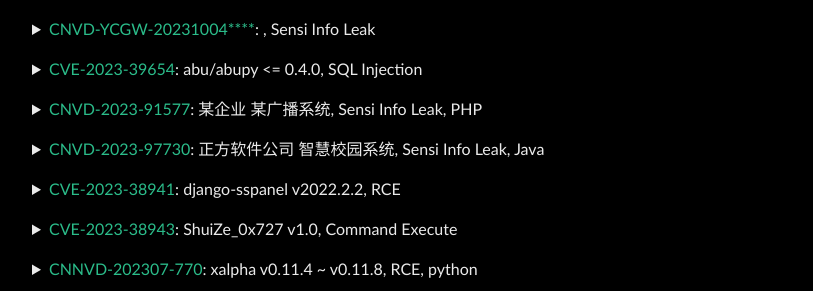
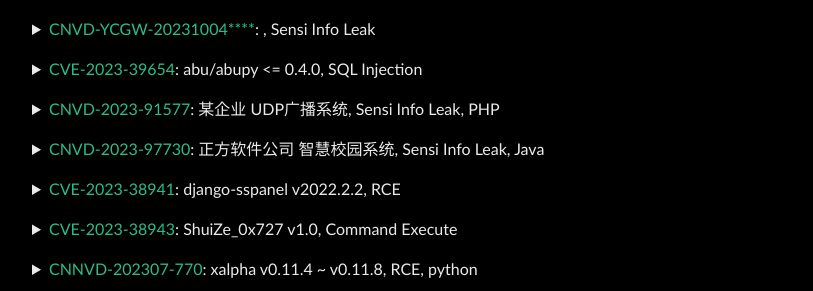
Before and after one commit to Leeyangee/leeyangee.github.io, a Jekyll site: the page built from _posts/1970-01-01-Common-Record.md, in a window 1280 px wide. Shown: the part 694-985 px from the top of the page, without its empty margins (160-973 px from the left). Built offline with Jekyll 4.4.1, drawn with Linux system fonts in a browser that asks for light colours.

Commit message:
Update 1970-01-01-Common-Record.md

```diff
--- a/_posts/1970-01-01-Common-Record.md
+++ b/_posts/1970-01-01-Common-Record.md
@@ -33,7 +33,7 @@
 </details><p></p>
 
 <details>
-      <summary><font color="#2bbc8a">CNVD-2023-91577</font>: 某企业 某广播系统, Sensi Info Leak, PHP</summary>
+      <summary><font color="#2bbc8a">CNVD-2023-91577</font>: 某企业 UDP广播系统, Sensi Info Leak, PHP</summary>
       <pre><code>
 根据相关法律法规，漏洞细节暂不公开
       </code></pre>
```
